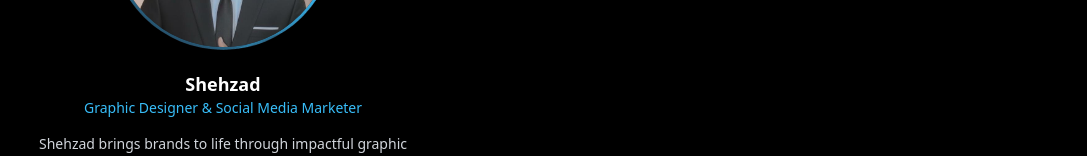
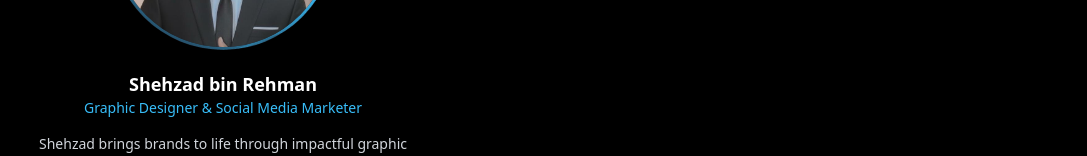
Before and after one commit to Muhammadd-01/NexoVate-Digital, a React (Vite) app: page /team in a window 1280 px wide. Shown: the part 1606-1762 px from the top of the page, without its empty margins (1-1088 px from the left). Built offline with nearby package versions, Linux system fonts and the light colour scheme.

Commit message:
Nexovate Digital

```diff
--- a/src/pages/Team.jsx
+++ b/src/pages/Team.jsx
@@ -52,7 +52,7 @@ const teamMembers = [
     portfolio: "https://example.com/bilal-portfolio",
   },
   {
-    name: "Shehzad",
+    name: "Shehzad bin Rehman",
     role: "Graphic Designer & Social Media Marketer",
     image: "/assets/Team-Member-images/ShehzadPic.jpeg",
     description:
```
